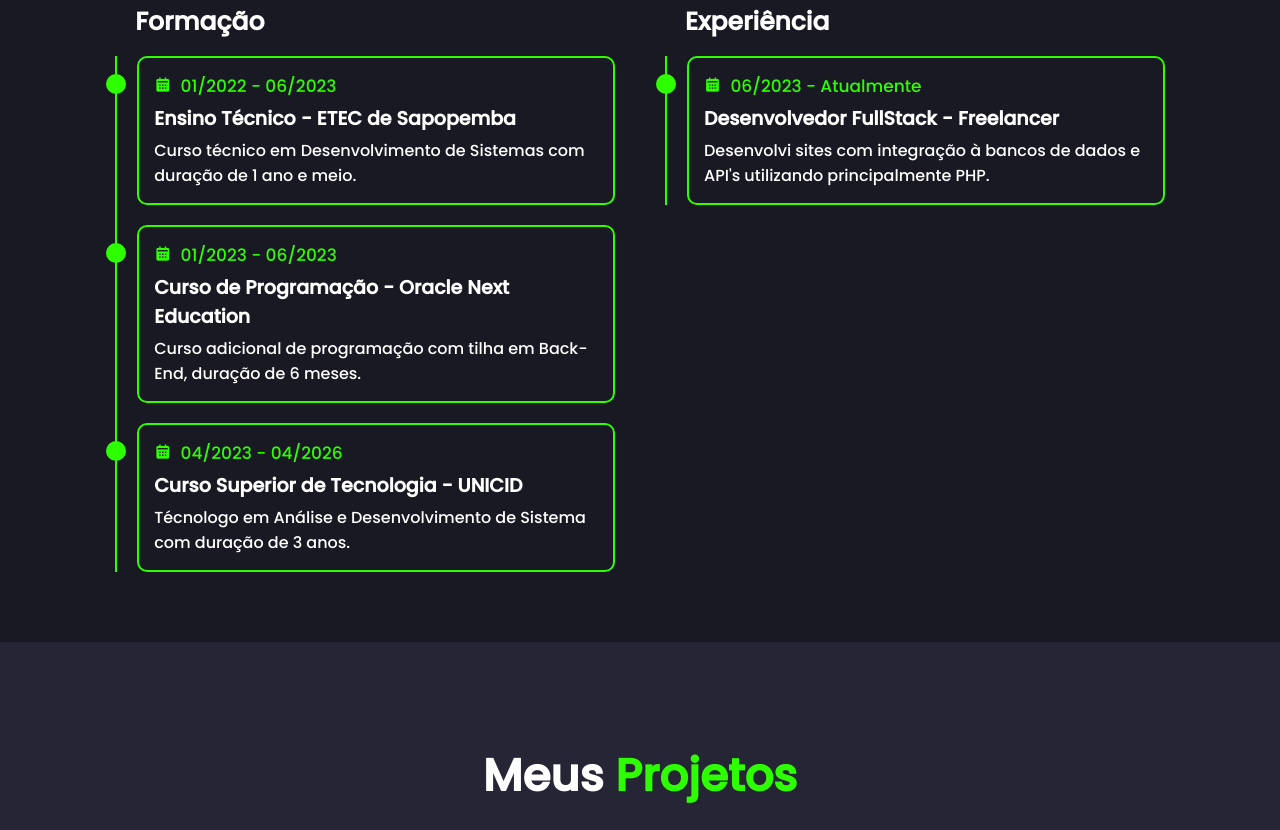
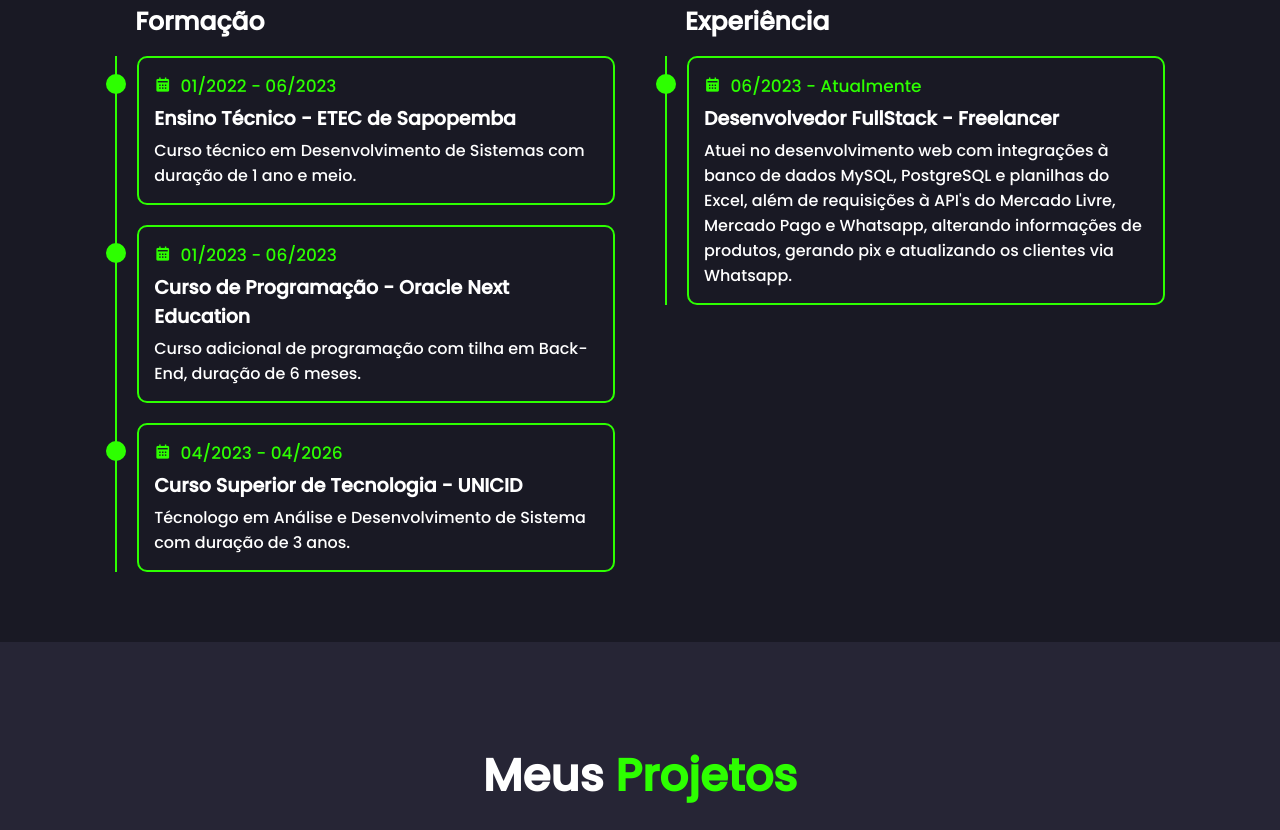
Before and after one commit to Mhellx/Portfolio, a plain HTML site: page index.html in a window 1280 px wide. Shown: the part 1795-2625 px from the top of the page. Drawn offline with nearby package versions, Linux system fonts and the light colour scheme; some packages are replaced by stand-ins of ours; a script that the page names is missing.

Commit message:
att experiencia

```diff
--- a/index.html
+++ b/index.html
@@ -173,7 +173,11 @@
                         <div class="content">
                             <div class="year"><i class='bx bxs-calendar'></i> 06/2023 - Atualmente</div>
                             <h3>Desenvolvedor FullStack - Freelancer</h3>
-                            <p>Desenvolvi sites com integração à bancos de dados e API's utilizando principalmente PHP.
+                            <p>Atuei no desenvolvimento web com integrações à banco de
+                                dados MySQL, PostgreSQL e planilhas do Excel, além de
+                                requisições à API's do Mercado Livre, Mercado Pago e
+                                Whatsapp, alterando informações de produtos, gerando pix e
+                                atualizando os clientes via Whatsapp.
                             </p>
                         </div>
                     </div>
```
Also changed, not shown: 1 other file.
